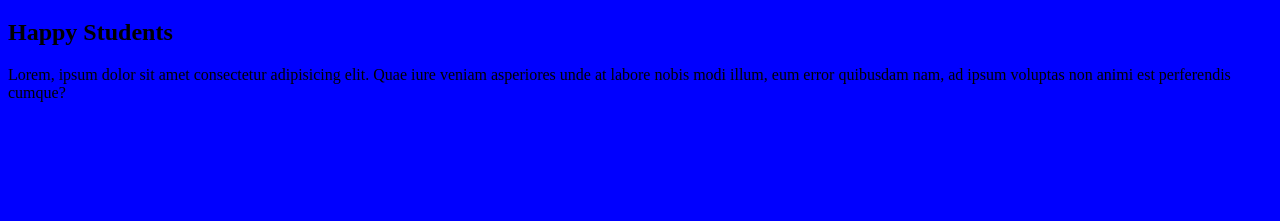
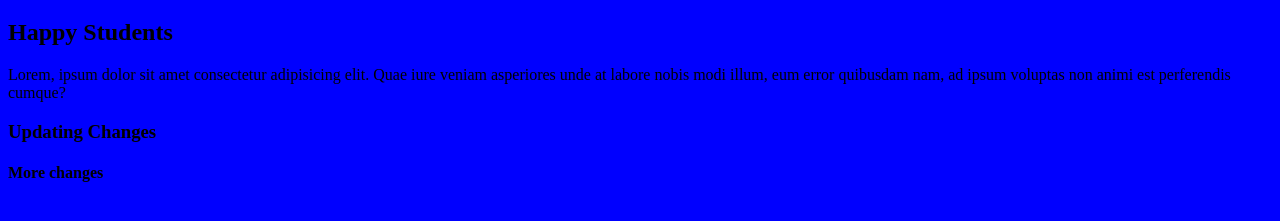
Before and after one commit to A-SCharles/Practice, a plain HTML site: page index.html in a window 1280 px wide. Shown: the part 61-282 px from the top of the page. Drawn offline with Linux system fonts and the light colour scheme.

Commit message:
Updating changes

```diff
--- a/index.html
+++ b/index.html
@@ -12,6 +12,7 @@
             <p>Lorem, ipsum dolor sit amet consectetur adipisicing elit.
                  Quae iure veniam asperiores unde at labore nobis modi illum,
                   eum error quibusdam nam, ad ipsum voluptas non animi est perferendis cumque?</p>
-
+                  <h3>Updating Changes</h3>
+                  <h4>More changes</h4>
 </body>
 </html>
```
